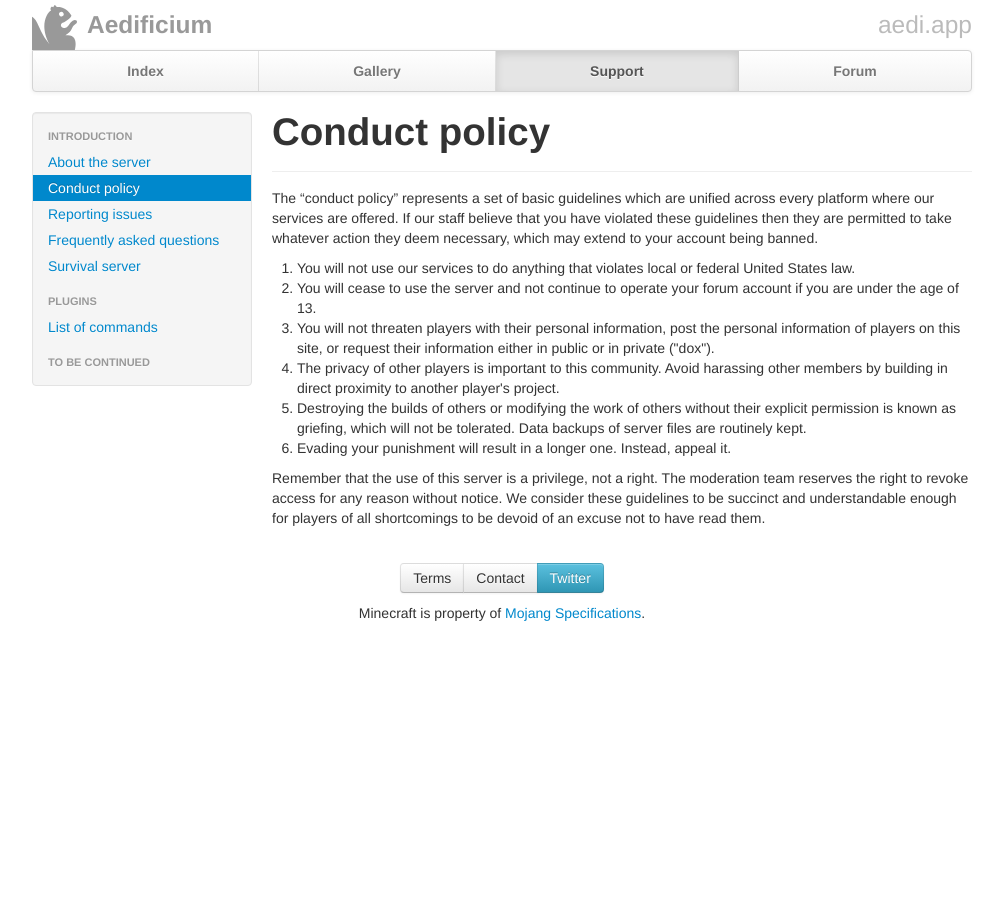
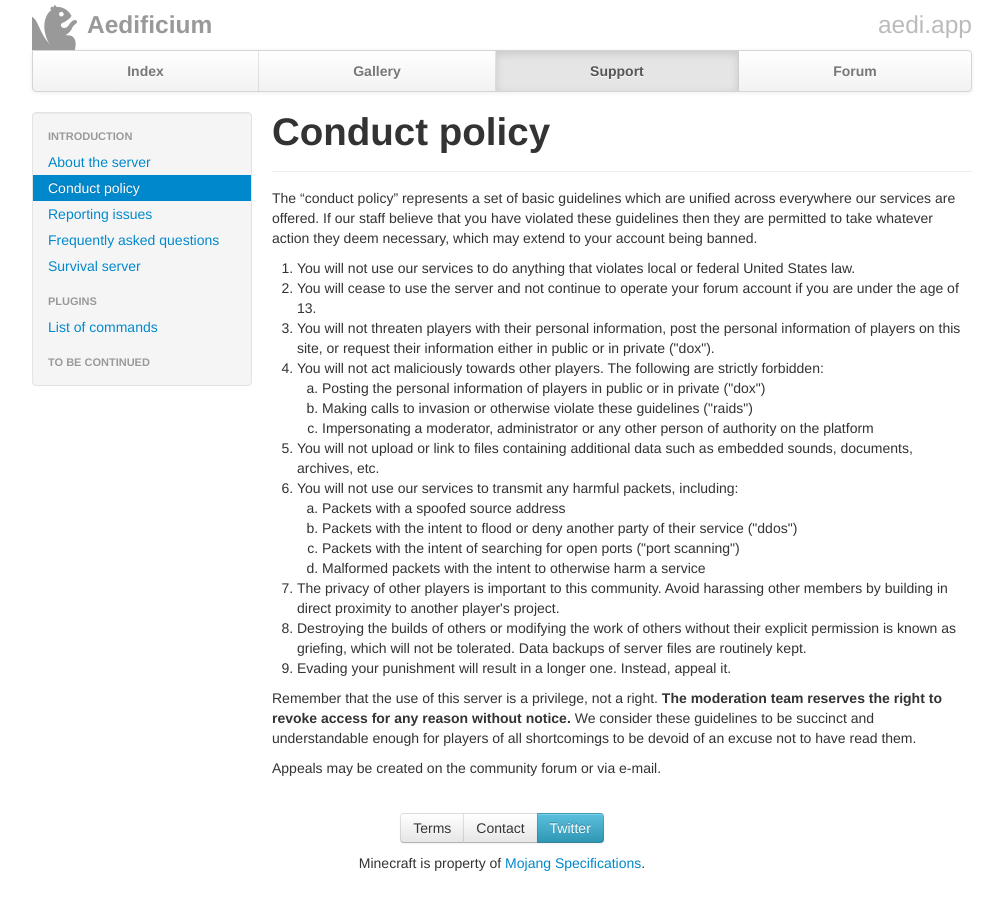
Before and after one commit to aedifi/website, a Jekyll site: the page built from support/rules.md, in a window 1280 px wide. Shown: the whole page, without its empty margins (138-1141 px from the left). Built offline with Jekyll 4.4.1, drawn with Linux system fonts in a browser that asks for light colours; nearby versions of some CDN libraries; before the commit the page ends 900 px from its top, so only the background shows below that.

```diff
--- a/support/rules.md
+++ b/support/rules.md
@@ -8,14 +8,29 @@
 	<div class="page-header">
 		<h1>Conduct policy</h1>
 	</div>
-	<p>The “conduct policy” represents a set of basic guidelines which are unified across every platform where our services are offered.  If our staff believe that you have violated these guidelines then they are permitted to take whatever action they deem necessary, which may extend to your account being banned.</p>
+	<p>The “conduct policy” represents a set of basic guidelines which are unified across everywhere our services are offered.  If our staff believe that you have violated these guidelines then they are permitted to take whatever action they deem necessary, which may extend to your account being banned.</p>
 	<ol>
 		<li>You will not use our services to do anything that violates local or federal United States law.</li>
 		<li>You will cease to use the server and not continue to operate your forum account if you are under the age of 13.</li>
 		<li>You will not threaten players with their personal information, post the personal information of players on this site, or request their information either in public or in private ("dox").</li>
+		<li>You will not act maliciously towards other players. The following are strictly forbidden:</li>
+			<ol type="a">
+				<li>Posting the personal information of players in public or in private ("dox")</li>
+				<li>Making calls to invasion or otherwise violate these guidelines ("raids")</li>
+				<li>Impersonating a moderator, administrator or any other person of authority on the platform</li>
+			</ol>
+		<li>You will not upload or link to files containing additional data such as embedded sounds, documents, archives, etc.</li>
+		<li>You will not use our services to transmit any harmful packets, including:</li>
+			<ol type="a">
+				<li>Packets with a spoofed source address</li>
+				<li>Packets with the intent to flood or deny another party of their service ("ddos")</li>
+				<li>Packets with the intent of searching for open ports ("port scanning")</li>
+				<li>Malformed packets with the intent to otherwise harm a service</li>
+			</ol>
 		<li>The privacy of other players is important to this community. Avoid harassing other members by building in direct proximity to another player's project.</li>
 		<li>Destroying the builds of others or modifying the work of others without their explicit permission is known as griefing, which will not be tolerated. Data backups of server files are routinely kept.</li>
 		<li>Evading your punishment will result in a longer one. Instead, appeal it.</li>
 	</ol>
-	<p>Remember that the use of this server is a privilege, not a right.  The moderation team reserves the right to revoke access for any reason without notice.  We consider these guidelines to be succinct and understandable enough for players of all shortcomings to be devoid of an excuse not to have read them.</p>
+	<p>Remember that the use of this server is a privilege, not a right.  <b>The moderation team reserves the right to revoke access for any reason without notice.</b>  We consider these guidelines to be succinct and understandable enough for players of all shortcomings to be devoid of an excuse not to have read them.</p>
+	<p>Appeals may be created on the community forum or via e-mail.</p>
 </section>
```
Also changed, not shown: tos.md (+4 -1 lines), assets/img/jules-slp.png (added).
